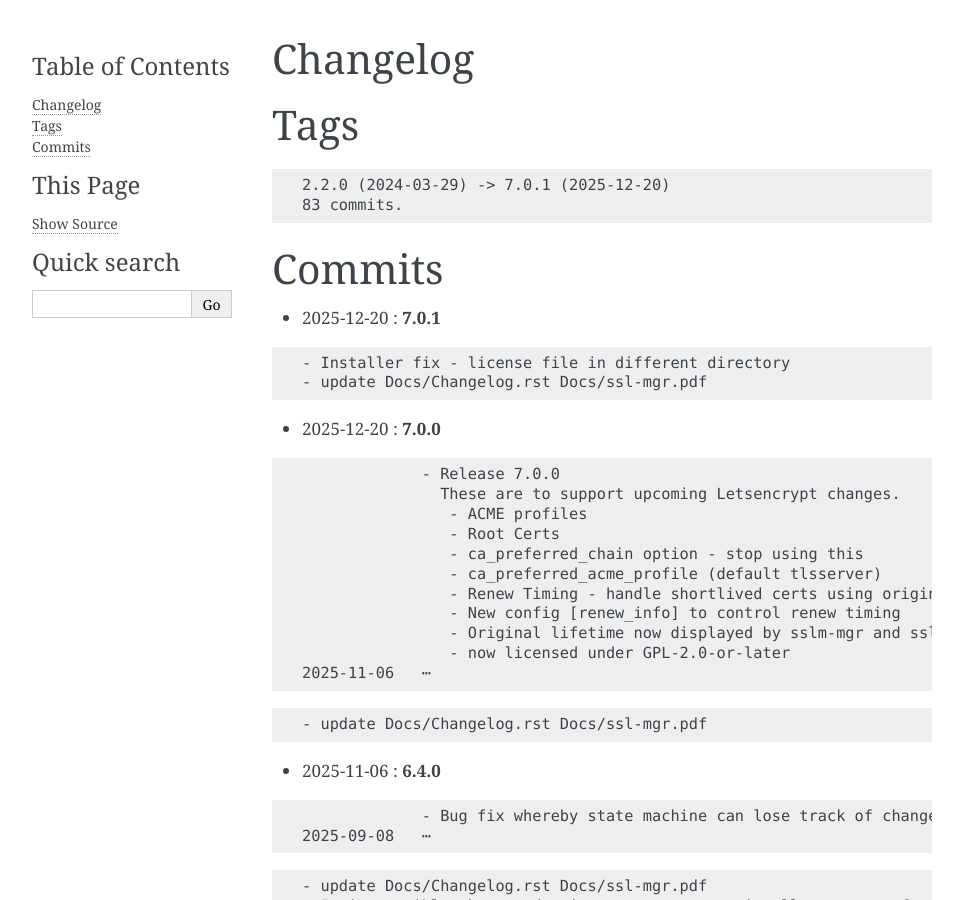
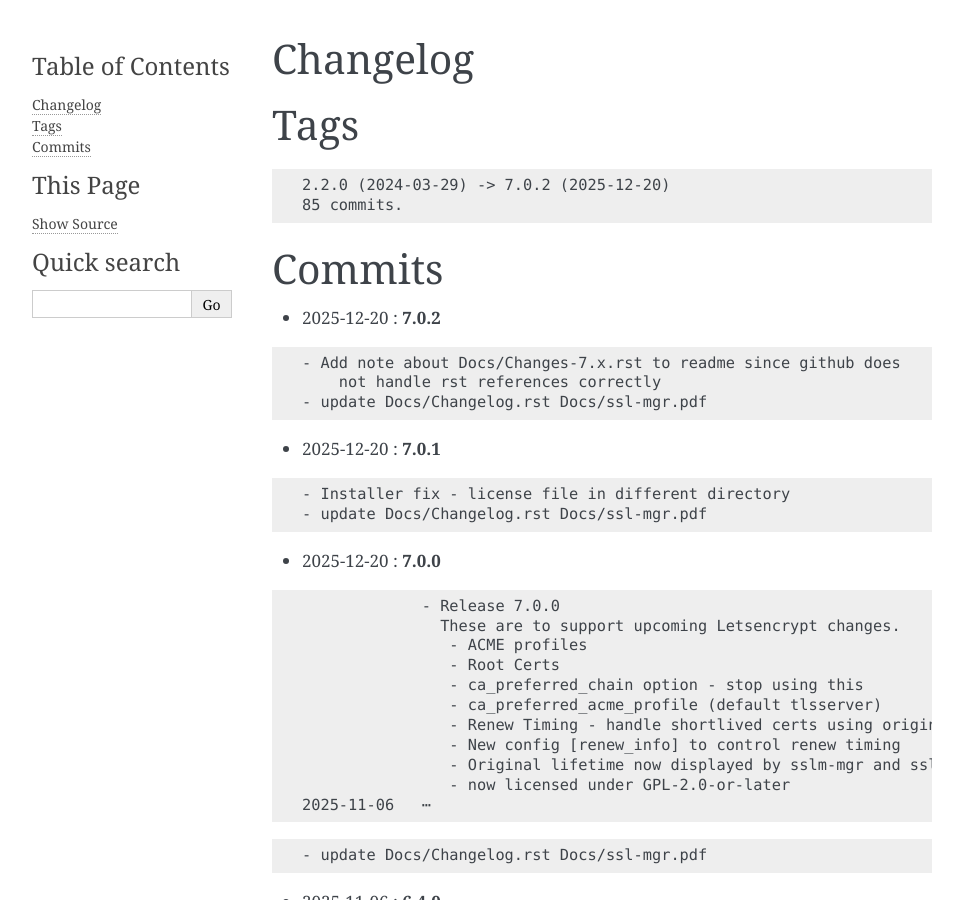
Before and after one commit to gene-git/ssl-mgr, a Sphinx documentation site: the page built from Docs/Changelog.rst, in a window 1280 px wide and 900 px high. Shown: the whole window, without its empty margins (148-1111 px from the left). Built offline with Sphinx 7.4.7, drawn with Linux system fonts in a browser that asks for light colours.

Commit message:
update Docs/Changelog.rst Docs/ssl-mgr.pdf

```diff
--- a/Docs/Changelog.rst
+++ b/Docs/Changelog.rst
@@ -6,12 +6,20 @@ Tags
 
 .. code-block:: text
 
-	2.2.0 (2024-03-29) -> 7.0.1 (2025-12-20)
-	83 commits.
+	2.2.0 (2024-03-29) -> 7.0.2 (2025-12-20)
+	85 commits.
 
 Commits
 =======
 
+
+* 2025-12-20  : **7.0.2**
+
+.. code-block:: text
+
+              - Add note about Docs/Changes-7.x.rst to readme since github does
+                  not handle rst references correctly
+              - update Docs/Changelog.rst Docs/ssl-mgr.pdf
 
 * 2025-12-20  : **7.0.1**
 
```
Also changed, not shown: 2 other files.
